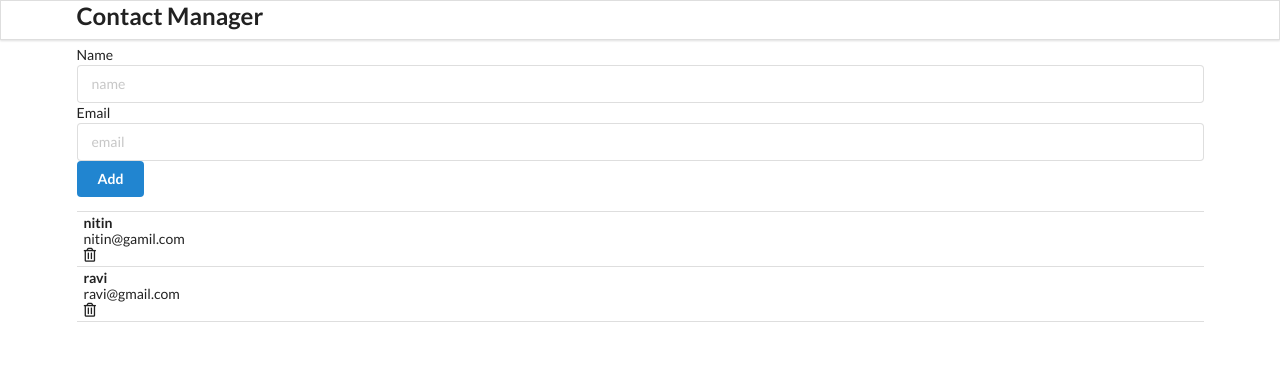
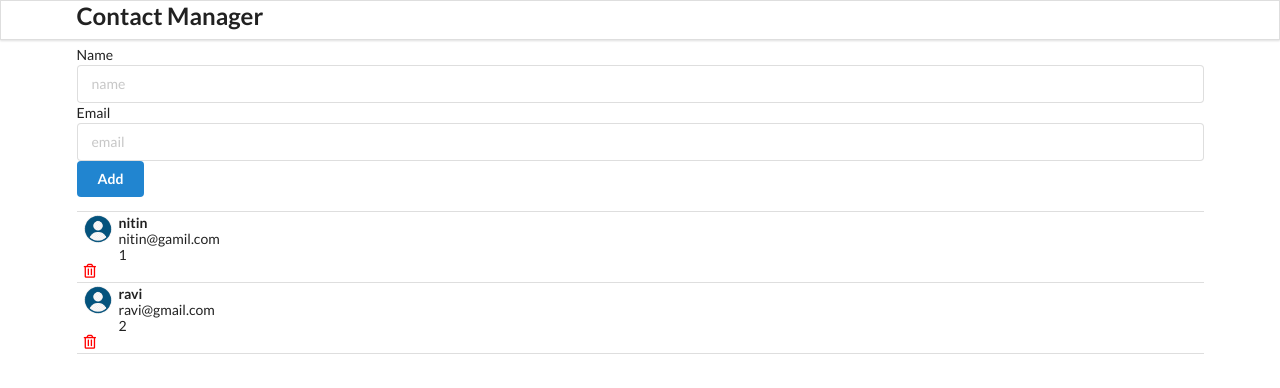
Before and after one commit to alenway/Complete-React-Project, a React (Vite) app: page / in a window 1280 px wide. Shown: the top 388 px of the page. Built offline with nearby package versions, Linux system fonts and the light colour scheme.

Commit message:
add user image

```diff
--- a/src/Components/ContactCard.jsx
+++ b/src/Components/ContactCard.jsx
@@ -0,0 +1,18 @@
+import user from "../images/user.png";
+export default function ContactCard(props) {
+  const { id, name, email } = props.contact;
+  return (
+    <div className="item">
+      <img className="ui avatar image" src={user} alt="user" />
+      <div className="content">
+        <div className="header">{name}</div>
+        <div>{email}</div>
+        <div>{id}</div>
+      </div>
+      <i
+        className="trash alternate outline icon"
+        style={{ color: "red", marginTop: "7px" }}
+      ></i>
+    </div>
+  );
+}
--- a/src/Components/ContactList.jsx
+++ b/src/Components/ContactList.jsx
@@ -1,16 +1,10 @@
+import ContactCard from "./ContactCard";
+
 export default function ContactList(props) {
   console.log(props);
 
   const renderContactList = props.contacts.map((contact) => {
-    return (
-      <div className="item">
-        <div className="content">
-          <div className="header">{contact.name}</div>
-          <div>{contact.email}</div>
-        </div>
-        <i className="trash alternate outline icon"></i>
-      </div>
-    );
+    return <ContactCard contact={contact} />;
   });
   return <div className="ui celled list ">{renderContactList}</div>;
 }
```
Also changed, not shown: src/Images/user.png (added).
